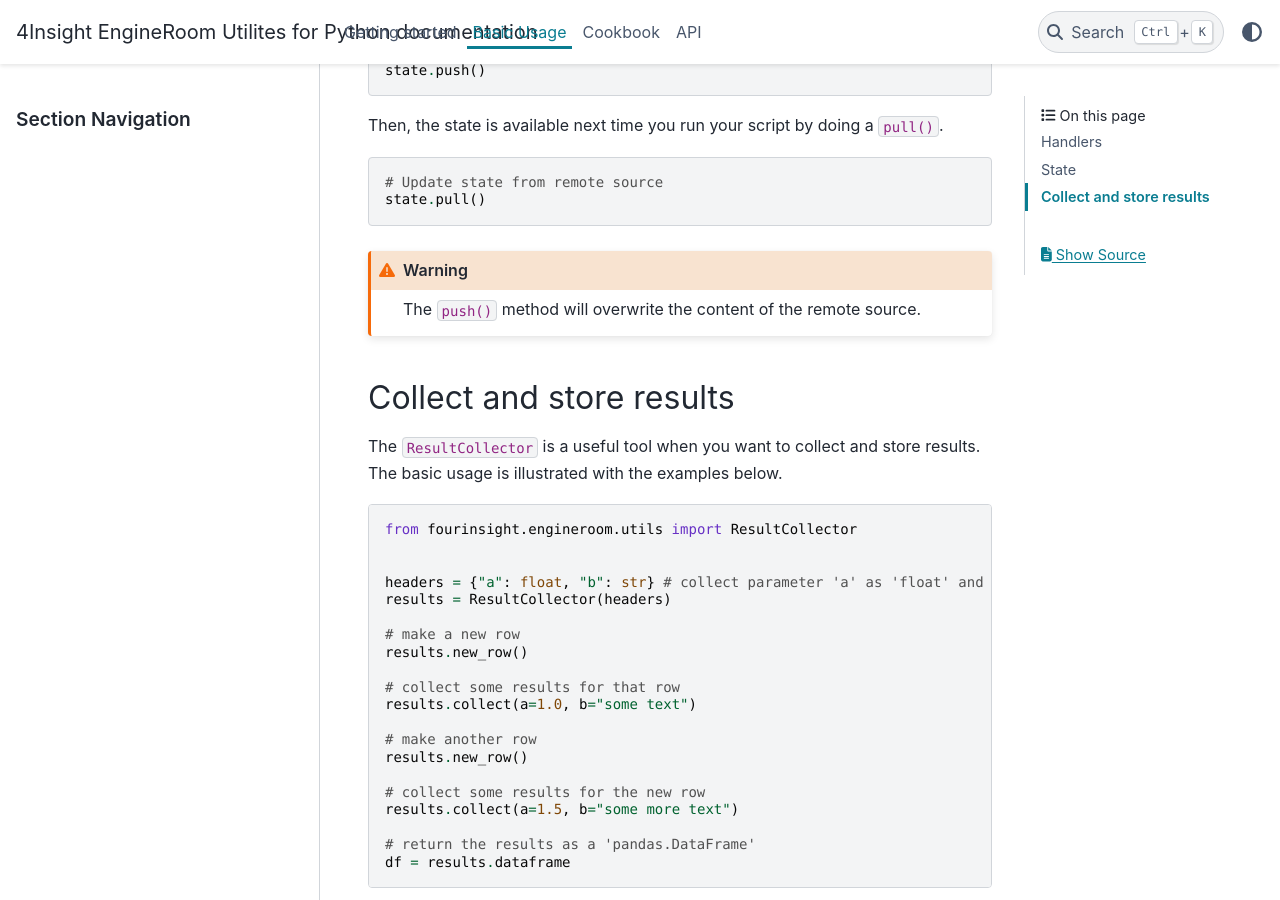
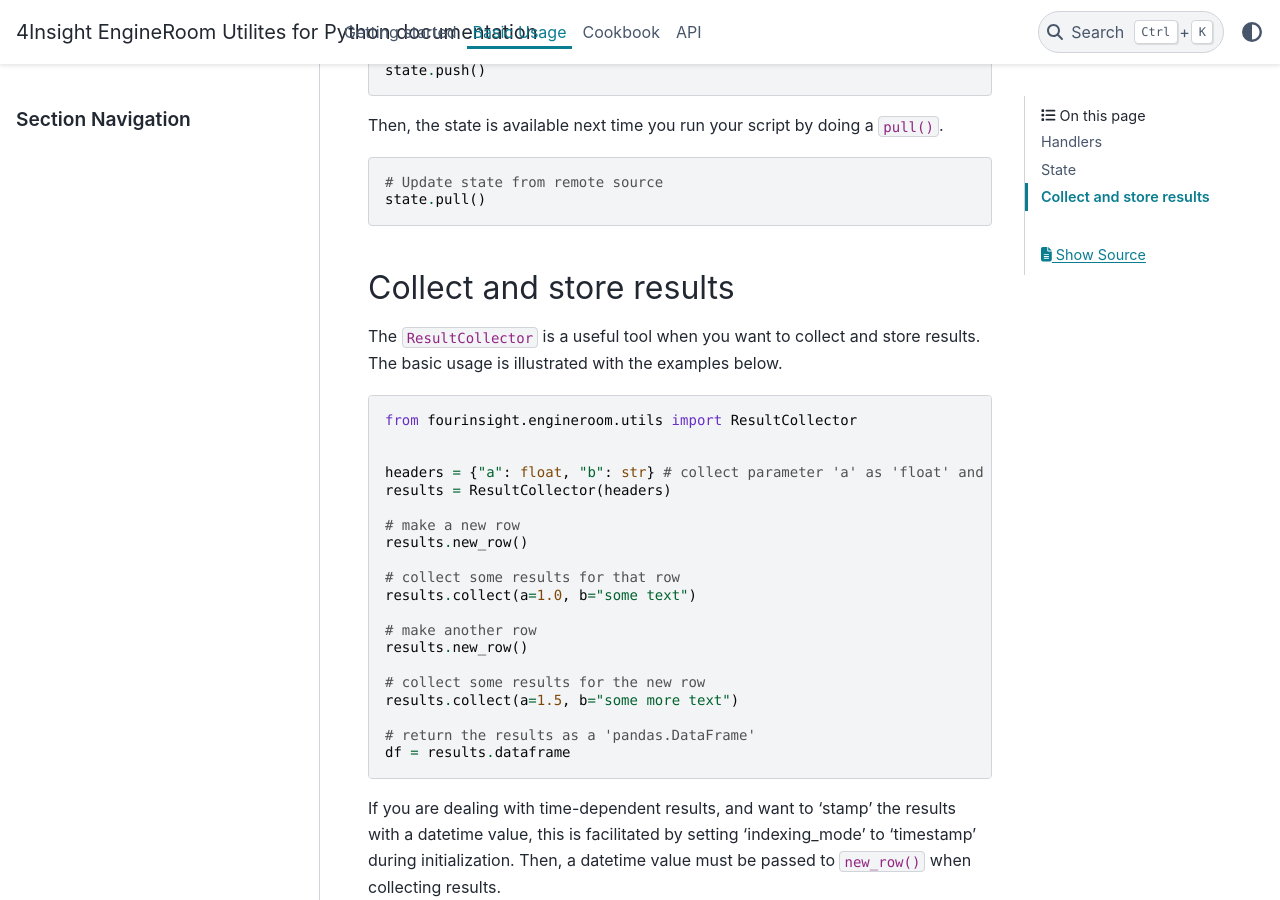
Before and after one commit to 4Subsea/fourinsight-engineroom-utils-python, a Sphinx documentation site: the page built from docs/basic_usage.rst, in a window 1280 px wide and 900 px high, scrolled down 1942 px. Built offline with Sphinx 7.4.7 and the PyData theme 0.15.4, drawn with Linux system fonts in a browser that asks for light colours.

Commit message:
doc: minor update

```diff
--- a/docs/basic_usage.rst
+++ b/docs/basic_usage.rst
@@ -98,9 +98,6 @@ Then, the state is available next time you run your script by doing a ``pull()``
     # Update state from remote source
     state.pull()
 
-.. warning::
-    The ``push()`` method will overwrite the content of the remote source.
-
 
 Collect and store results
 -------------------------
```
